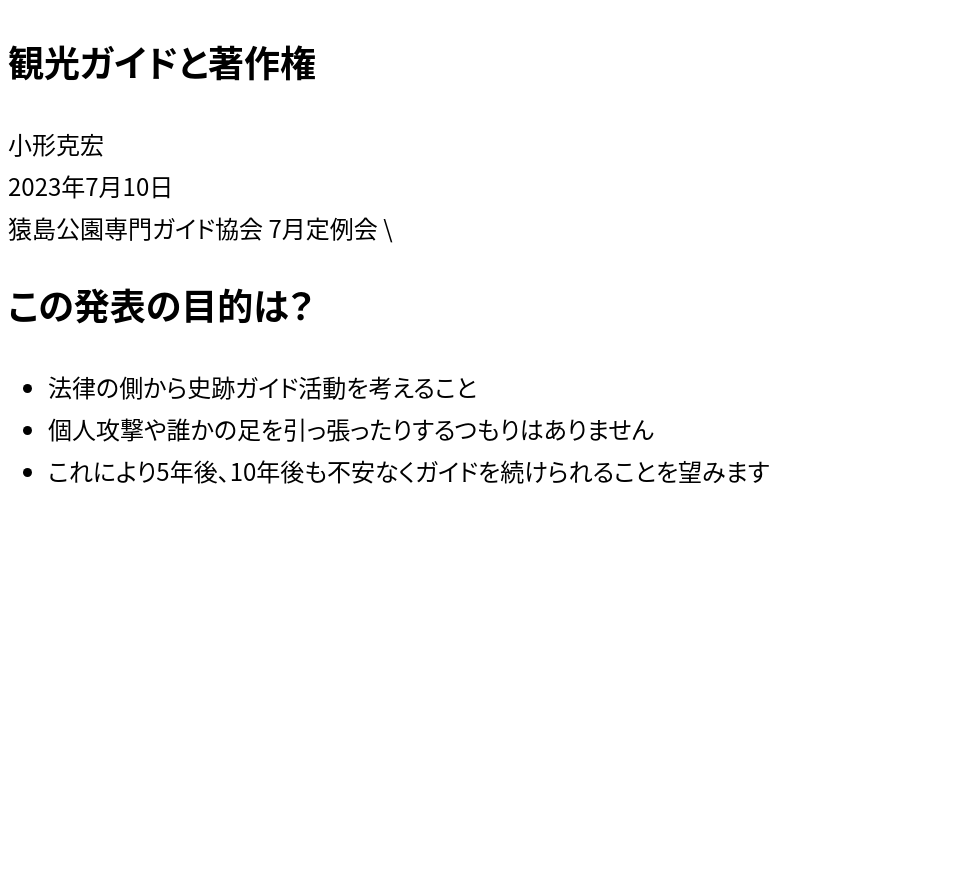
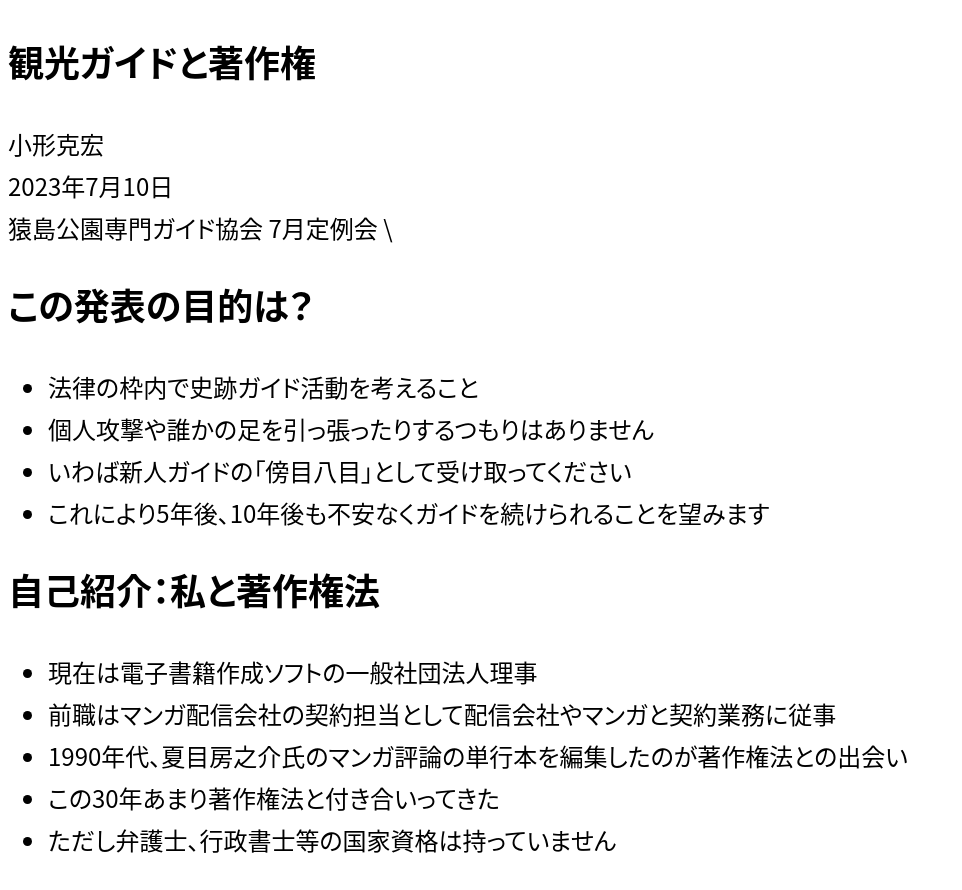
Before and after one commit to ogwata/20230708_tourist-guides-and-copyright, a website: page manuscript.html in a window 1280 px wide. Shown: the whole page, without its empty margins (0-962 px from the left). Before the commit the page ends 800 px from the top, so only its background shows below. Drawn offline with Linux system fonts and the light colour scheme.

Commit message:
Update manuscript.md

```diff
--- a/manuscript.html
+++ b/manuscript.html
@@ -15,10 +15,24 @@
     <section class="level1" aria-labelledby="この発表の目的は">
       <h1 id="この発表の目的は">この発表の目的は？</h1>
       <ul>
-        <li>法律の側から史跡ガイド活動を考えること</li>
+        <li>法律の枠内で史跡ガイド活動を考えること</li>
         <li>個人攻撃や誰かの足を引っ張ったりするつもりはありません</li>
+        <li>いわば新人ガイドの「傍目八目」として受け取ってください</li>
         <li>これにより5年後、10年後も不安なくガイドを続けられることを望みます</li>
       </ul>
     </section>
+    <section class="level1" aria-labelledby="自己紹介私と著作権法">
+      <h1 id="自己紹介私と著作権法">自己紹介：私と著作権法</h1>
+      <ul>
+        <li>現在は電子書籍作成ソフトの一般社団法人理事</li>
+        <li>前職はマンガ配信会社の契約担当として配信会社やマンガと契約業務に従事</li>
+        <li>1990年代、夏目房之介氏のマンガ評論の単行本を編集したのが著作権法との出会い</li>
+        <li>この30年あまり著作権法と付き合いってきた</li>
+        <li>ただし弁護士、行政書士等の国家資格は持っていません</li>
+      </ul>
+    </section>
+    <section class="level1">
+      <h1 id=""></h1>
+    </section>
   </body>
 </html>
```
Also changed, not shown: manuscript.md (+12 -1 lines).
